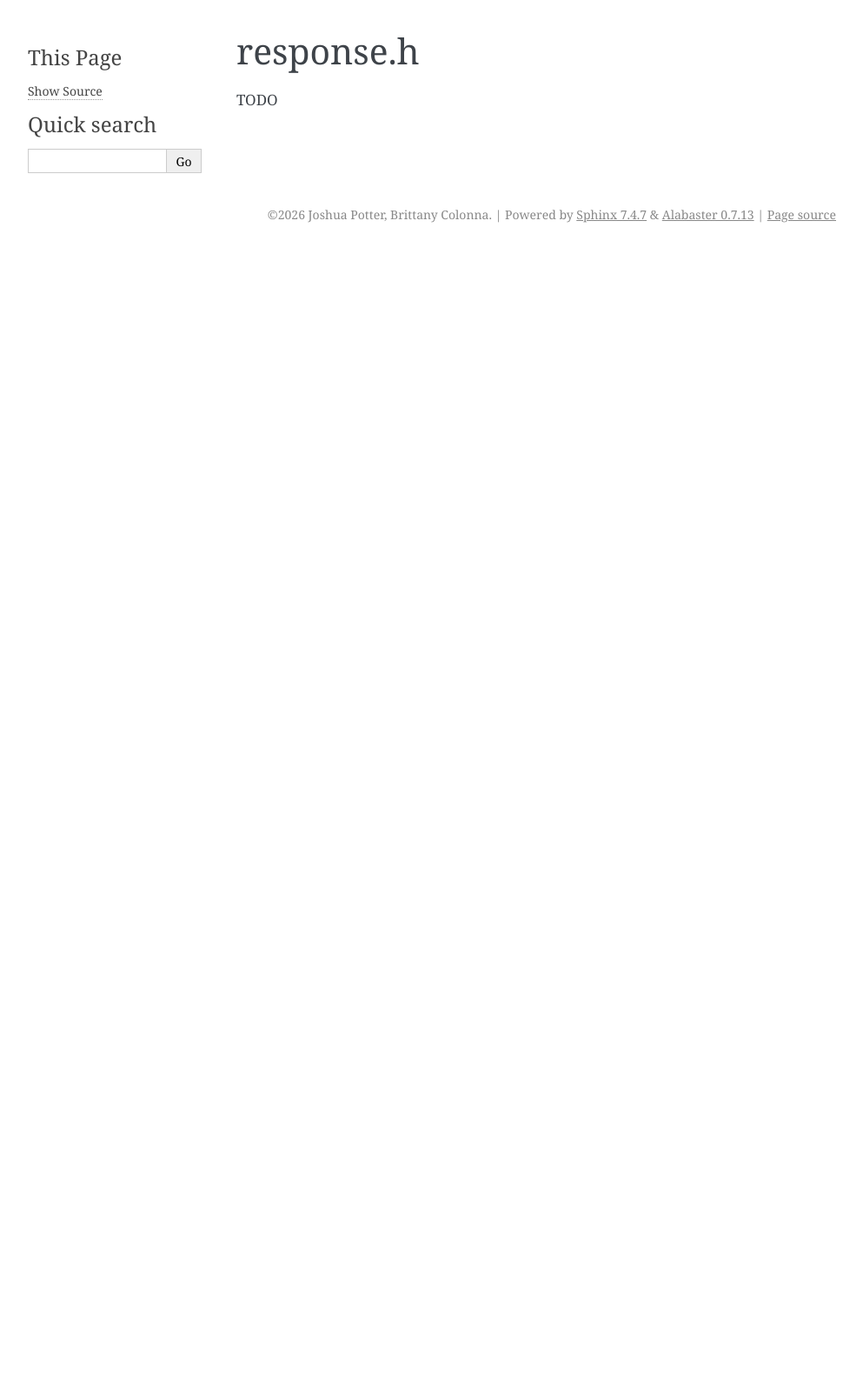
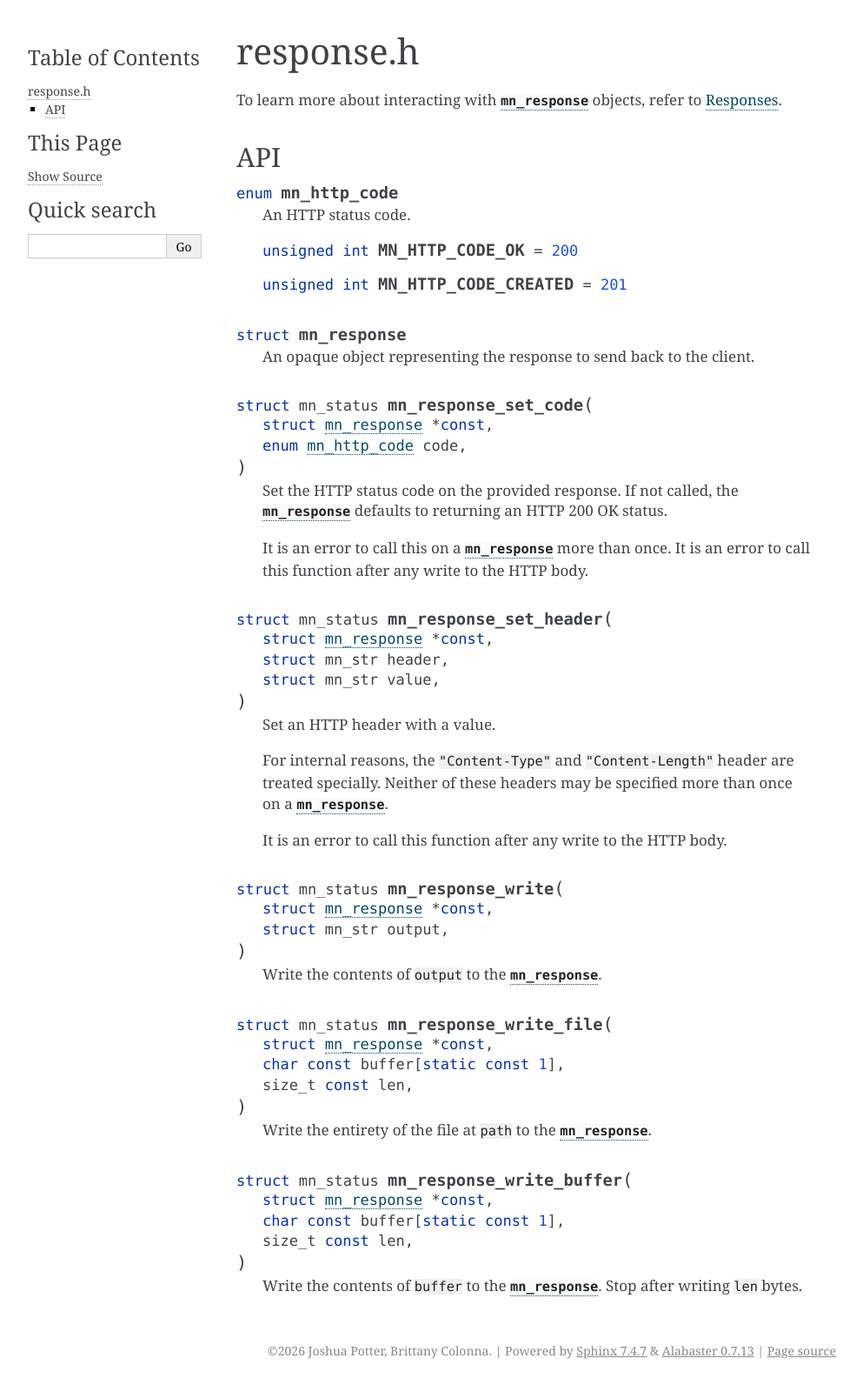
Before and after one commit to jrpotter/makinori, a Sphinx documentation site: the page built from docs/source/reference/response_h.rst, in a window 1280 px wide. Shown: the whole page at 87% size, without its empty margins (148-1141 px from the left). Built offline with Sphinx 7.4.7, drawn with Linux system fonts in a browser that asks for light colours; before the commit the page ends 900 px from its top, so only the background shows below that.

Commit message:
Add response_h and request_h documentation.

```diff
--- a/docs/source/concepts.rst
+++ b/docs/source/concepts.rst
@@ -29,6 +29,8 @@ Handlers
 Requests
 ^^^^^^^^
 
+.. _ref-concepts-responses:
+
 Responses
 ^^^^^^^^^
 
--- a/docs/source/reference/request_h.rst
+++ b/docs/source/reference/request_h.rst
@@ -101,7 +101,7 @@ API
 
 .. c:struct:: mn_route
 
-   A route. These are pattern-matched against user requests. For more
+   A route. These are pattern-matched against client requests. For more
    information, refer to :ref:`ref-concepts-routing`. The following is a typical
    example of how a router might be defined:
 
--- a/docs/source/reference/response_h.rst
+++ b/docs/source/reference/response_h.rst
@@ -1,4 +1,62 @@
 response.h
 ==========
 
-TODO
+To learn more about interacting with :c:struct:`mn_response` objects, refer to
+:ref:`ref-concepts-responses`.
+
+API
+---
+.. c:enum:: mn_http_code
+
+   An HTTP status code.
+
+   .. c:member:: unsigned int MN_HTTP_CODE_OK = 200
+   .. c:member:: unsigned int MN_HTTP_CODE_CREATED = 201
+
+.. c:struct:: mn_response
+
+   An opaque object representing the response to send back to the client.
+
+.. c:function:: struct mn_status mn_response_set_code( \
+                    struct mn_response *const, \
+                    enum mn_http_code code)
+
+   Set the HTTP status code on the provided response. If not called, the
+   :c:struct:`mn_response` defaults to returning an HTTP 200 OK status.
+
+   It is an error to call this on a :c:struct:`mn_response` more than once.
+   It is an error to call this function after any write to the HTTP body.
+
+.. c:function:: struct mn_status mn_response_set_header( \
+                    struct mn_response *const, \
+                    struct mn_str header, \
+                    struct mn_str value)
+
+   Set an HTTP header with a value.
+
+   For internal reasons, the ``"Content-Type"`` and ``"Content-Length"`` header
+   are treated specially. Neither of these headers may be specified more than
+   once on a :c:struct:`mn_response`.
+
+   It is an error to call this function after any write to the HTTP body.
+
+.. c:function:: struct mn_status mn_response_write( \
+                    struct mn_response *const, \
+                    struct mn_str output)
+
+   Write the contents of ``output`` to the :c:struct:`mn_response`.
+
+.. c:function:: struct mn_status mn_response_write_file( \
+                    struct mn_response *const, \
+                    char const buffer[const static 1], \
+                    size_t const len)
+
+   Write the entirety of the file at ``path`` to the :c:struct:`mn_response`.
+
+.. c:function:: struct mn_status mn_response_write_buffer( \
+                    struct mn_response *const, \
+                    char const buffer[const static 1], \
+                    size_t const len)
+
+   Write the contents of ``buffer`` to the :c:struct:`mn_response`. Stop after
+   writing ``len`` bytes.
```
Also changed, not shown: 2 other files.
